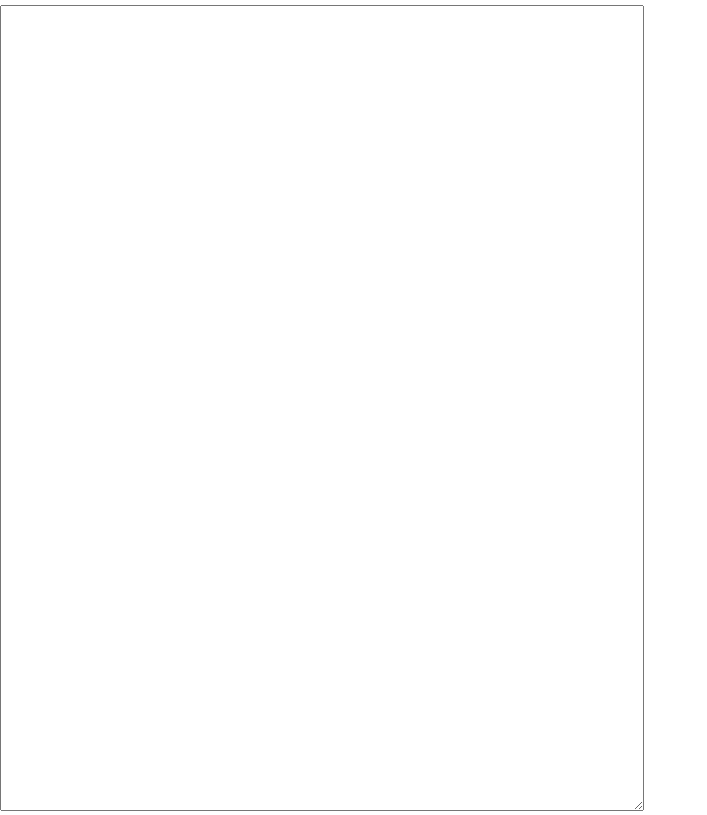
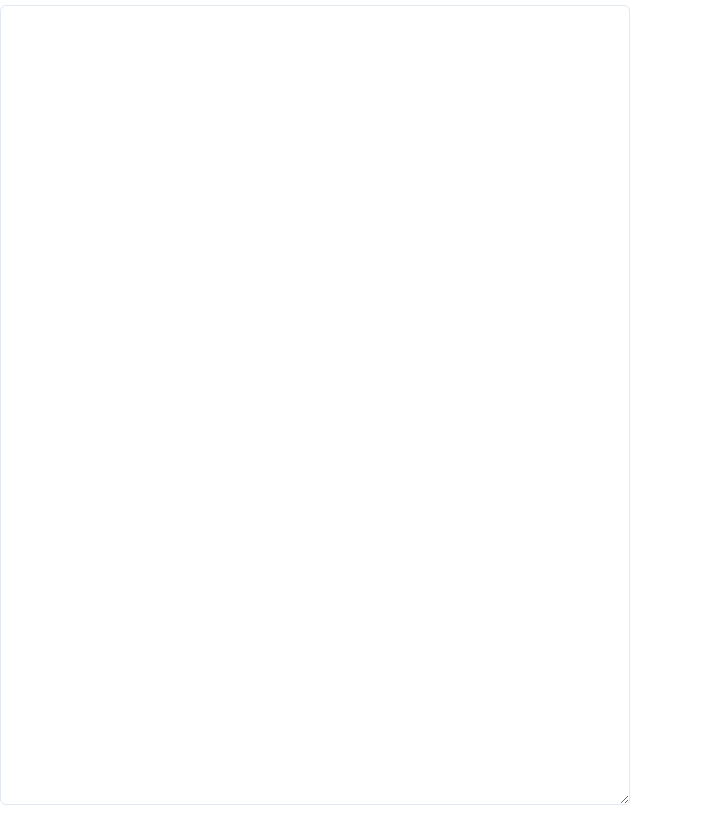
Before and after one commit to RyoMasumura1201/markdown-editor, a React (Vite) app: page / in a window 1280 px wide. Shown: the whole page, without its empty margins (0-707 px from the left). Built offline with nearby package versions, Linux system fonts and the light colour scheme.

Commit message:
chakraprovider追加

```diff
--- a/src/main.tsx
+++ b/src/main.tsx
@@ -1,13 +1,16 @@
-import React from 'react'
-import ReactDOM from 'react-dom/client'
-import App from './App'
+import React from "react";
+import ReactDOM from "react-dom/client";
+import App from "./App";
+import { ChakraProvider } from "@chakra-ui/react";
 // import './samples/node-api'
-import 'styles/index.css'
+import "styles/index.css";
 
-ReactDOM.createRoot(document.getElementById('root')!).render(
+ReactDOM.createRoot(document.getElementById("root")!).render(
   <React.StrictMode>
-    <App />
+    <ChakraProvider>
+      <App />
+    </ChakraProvider>
   </React.StrictMode>
-)
+);
 
-postMessage({ payload: 'removeLoading' }, '*')
+postMessage({ payload: "removeLoading" }, "*");
```
